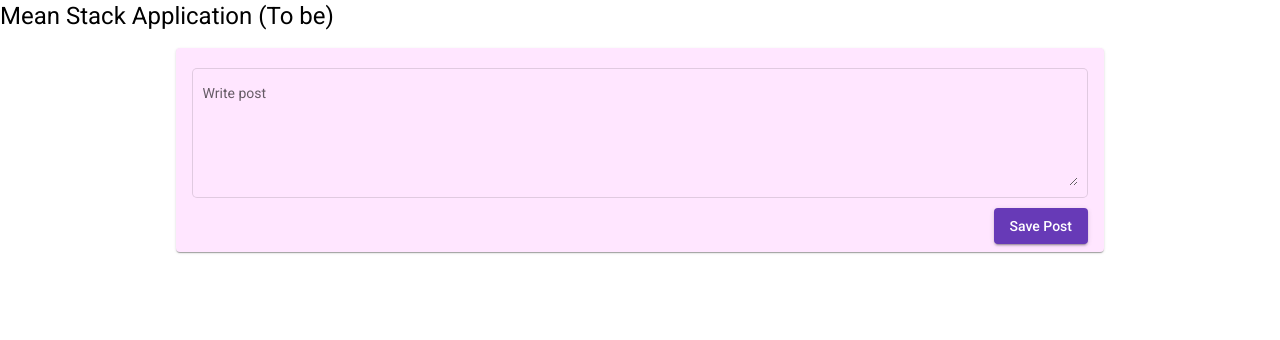
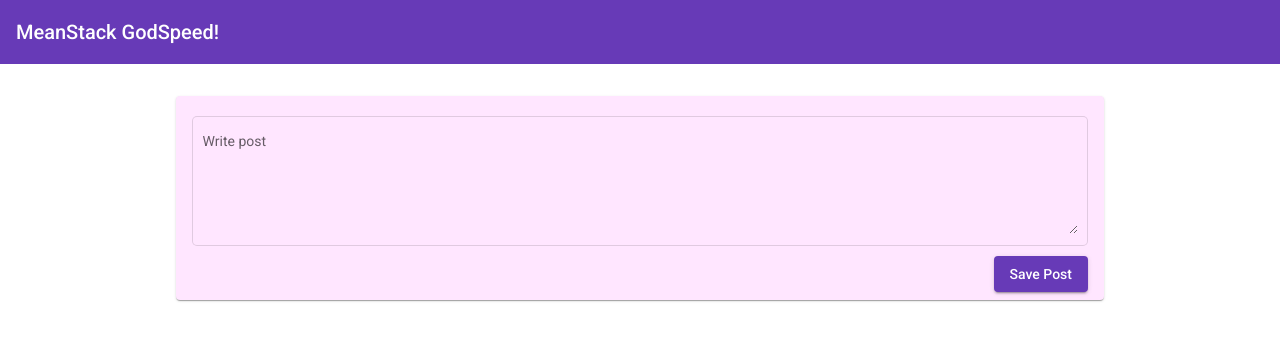
Before and after one commit to Ammaraly/Angular, an Angular app in the folder mean-stack/: page / in a window 1280 px wide. Shown: the top 340 px of the page. Built offline with nearby package versions, Linux system fonts and the light colour scheme.

Commit message:
Added toolbar

```diff
--- a/mean-stack/src/app/app.component.html
+++ b/mean-stack/src/app/app.component.html
@@ -1,2 +1,2 @@
-<h1>Mean Stack Application (To be)</h1>
+<app-header></app-header>
 <app-posts-create></app-posts-create>
--- /dev/null
+++ b/mean-stack/src/app/header/header.component.css
@@ -0,0 +1,3 @@
+mat-toolbar {
+  margin-bottom: 2rem;
+}
--- /dev/null
+++ b/mean-stack/src/app/header/header.component.html
@@ -0,0 +1 @@
+<mat-toolbar color="primary">MeanStack GodSpeed!</mat-toolbar>
--- /dev/null
+++ b/mean-stack/src/app/header/header.component.ts
@@ -0,0 +1,15 @@
+import { Component, OnInit } from '@angular/core';
+
+@Component({
+  selector: 'app-header',
+  templateUrl: './header.component.html',
+  styleUrls: ['./header.component.css']
+})
+export class HeaderComponent implements OnInit {
+
+  constructor() { }
+
+  ngOnInit(): void {
+  }
+
+}
```
Also changed, not shown: mean-stack/src/app/app.module.ts (+6 -2 lines), 1 other file (tests, documents, lock files or other folders).
